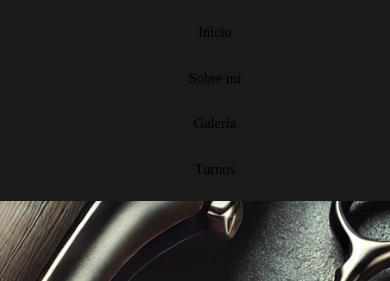
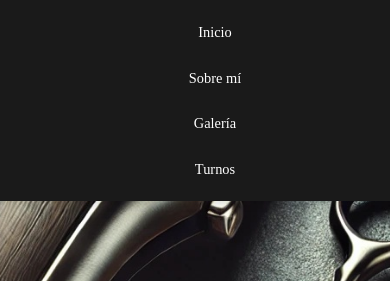
Before and after one commit to goncebatleandro/AViles-BarberShop, a plain HTML site: page index.html in a window 390 px wide. Both pictures are taken after a click on the element 225 px from the left and 33 px from the top of the page. Shown: the part 61-342 px from the top of the page. Drawn offline with nearby package versions, Linux system fonts and the light colour scheme; a web font is replaced by a local one.

```diff
--- a/styles.css
+++ b/styles.css
@@ -770,7 +770,7 @@
     }
 
     .navbar-links a {
-        color: #000000; /* Texto blanco */
+        color: #ffffff; /* Texto blanco */
     }
 
     .navbar-links a:hover {
```
